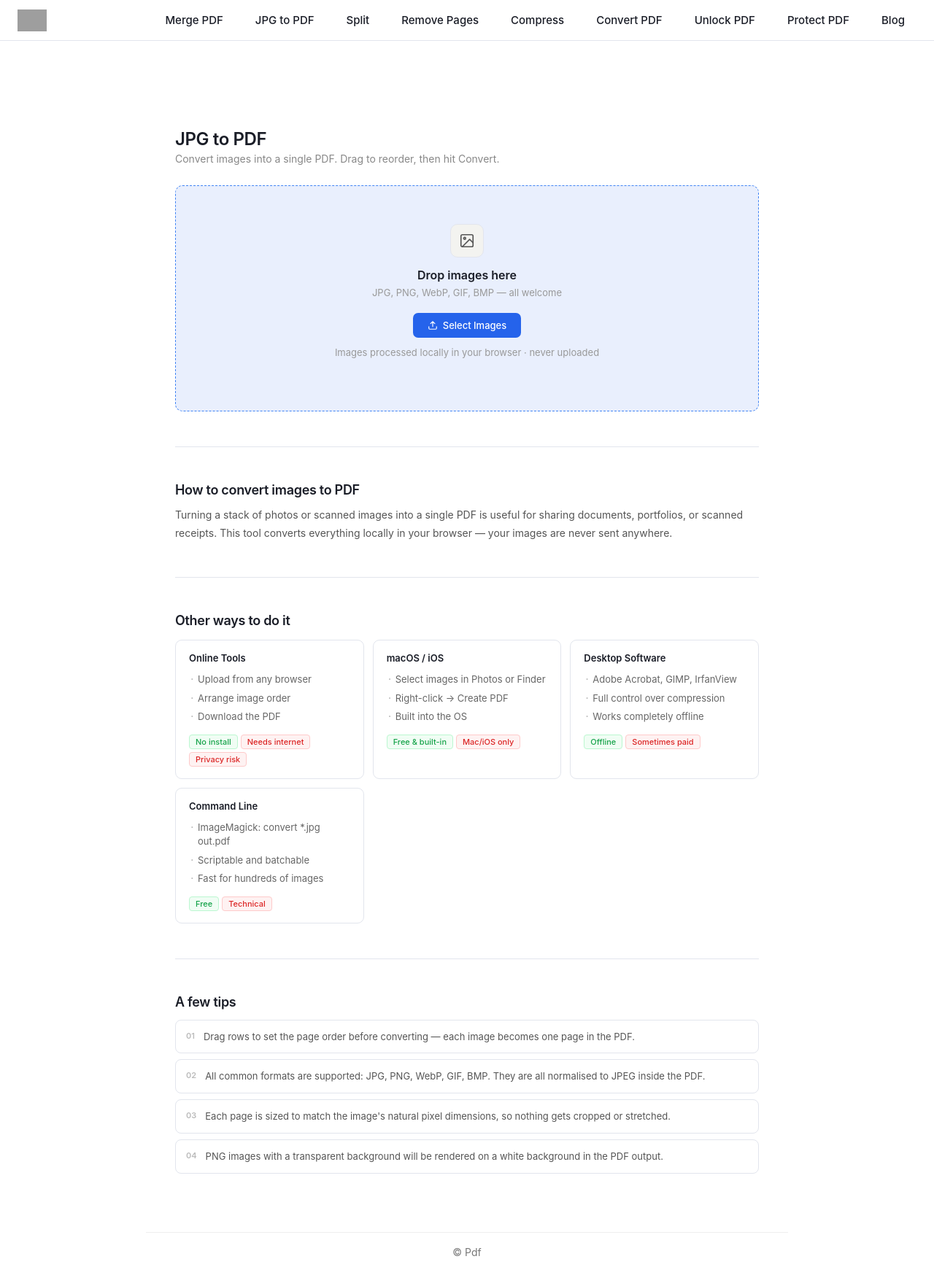
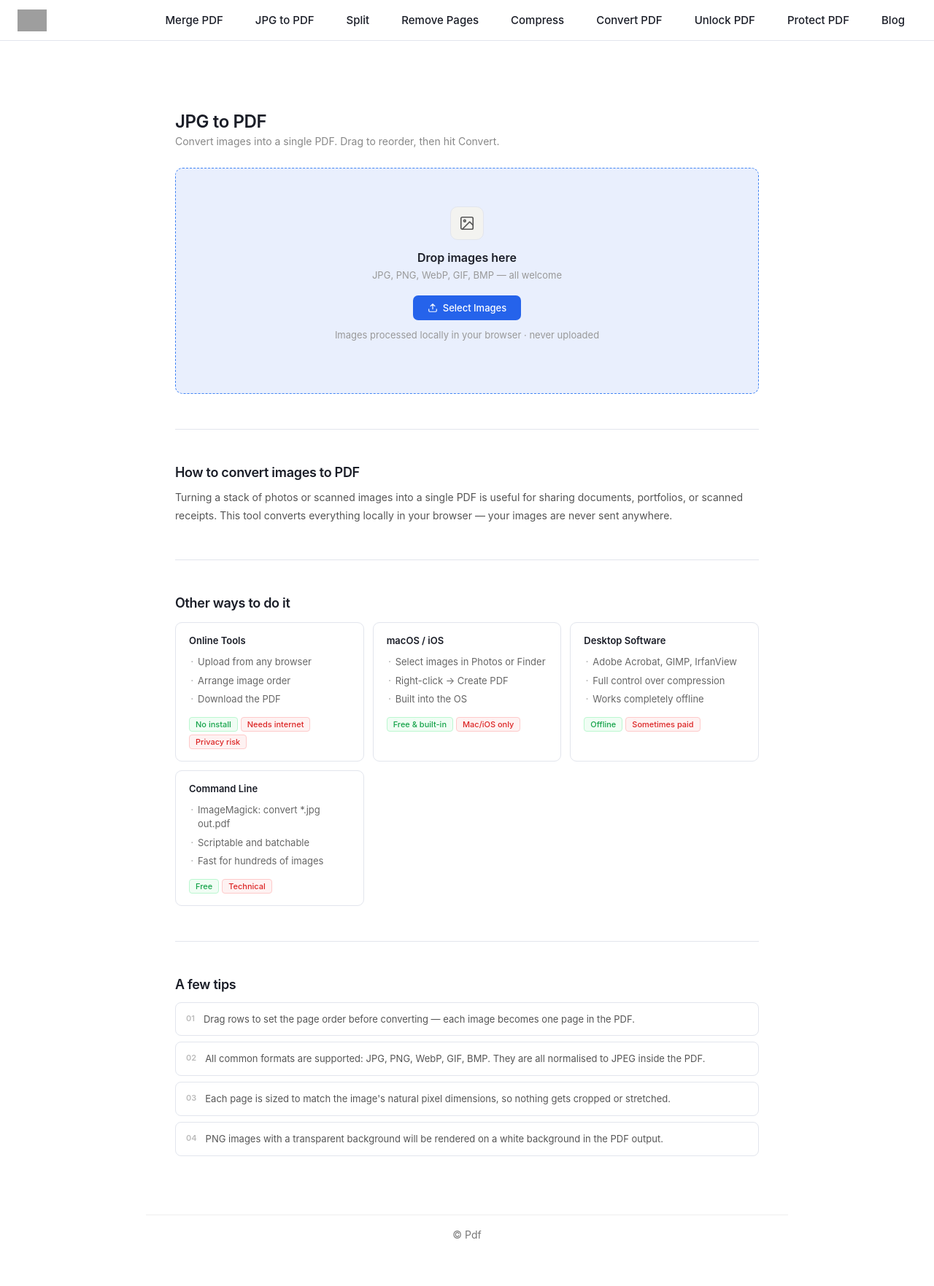
Before and after one commit to rforrupesh/pdf, a Jekyll site: the page built from jpg-to-pdf.html, in a window 1280 px wide. Shown: the whole page at 73% size. Built offline with Jekyll 4.4.1, drawn with Linux system fonts in a browser that asks for light colours; after the commit the page ends 1739 px from its top, so only the background shows below that; grey boxes are pictures that could not be loaded.

Commit message:
Update jpg-to-pdf.html

```diff
--- a/jpg-to-pdf.html
+++ b/jpg-to-pdf.html
@@ -8,12 +8,12 @@
 <style>
 
 
-
 main {
   max-width: 920px;
   margin: 0 auto;
-  padding: 40px 20px 20px;
+  padding: 32px 20px 20px;
 }
+
 
 .page-title { font-size: 24px; font-weight: 600; letter-spacing: -0.4px; margin-bottom: 4px; }
 .page-sub { color: #888; font-size: 14px; margin-bottom: 28px; }
```
